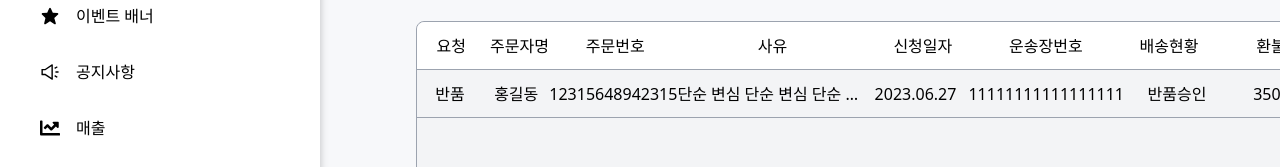
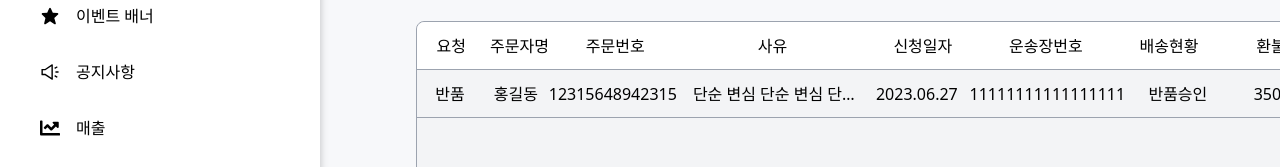
Before and after one commit to devstoreproject/devstore, a React (Create React App) app in the folder FE/: page /admin/returnorexchange in a window 1280 px wide. Shown: the part 359-526 px from the top of the page. Built offline with nearby package versions, Linux system fonts and the light colour scheme.

Commit message:
[design] UI 수정

```diff
--- a/FE/src/Components/KYH/admin/ReturnOrExchange/ResultTableContents.tsx
+++ b/FE/src/Components/KYH/admin/ReturnOrExchange/ResultTableContents.tsx
@@ -6,7 +6,7 @@ export default function ResultTableContents() {
       <span className="flex items-center justify-center w-36">
         12315648942315
       </span>
-      <span className="w-56 text-center truncate leading-12">
+      <span className="ml-4 text-center truncate w-52 leading-12">
         단순 변심 단순 변심 단순 변심 단순 변심
       </span>
       <span className="flex items-center justify-center w-32">2023.06.27</span>
```
